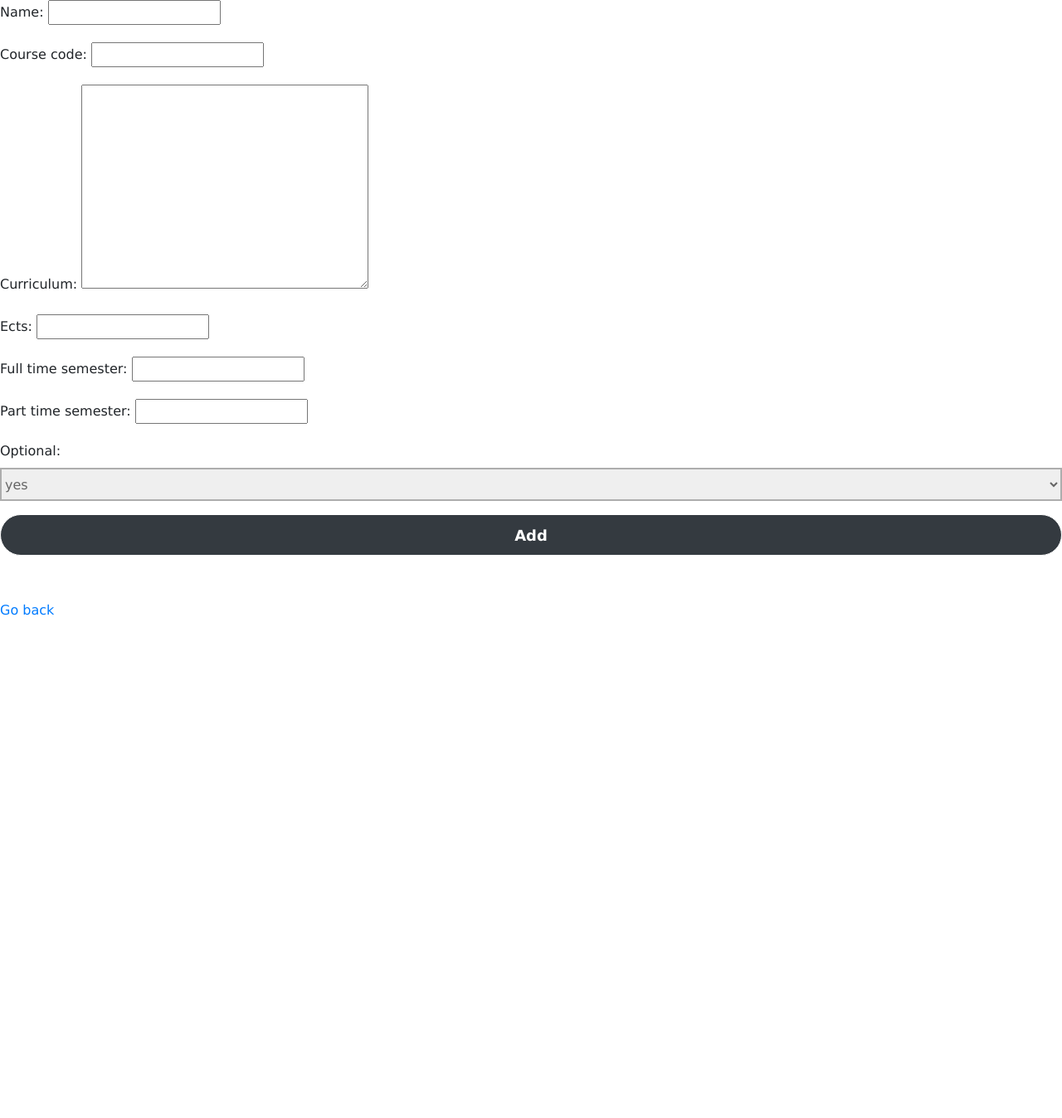
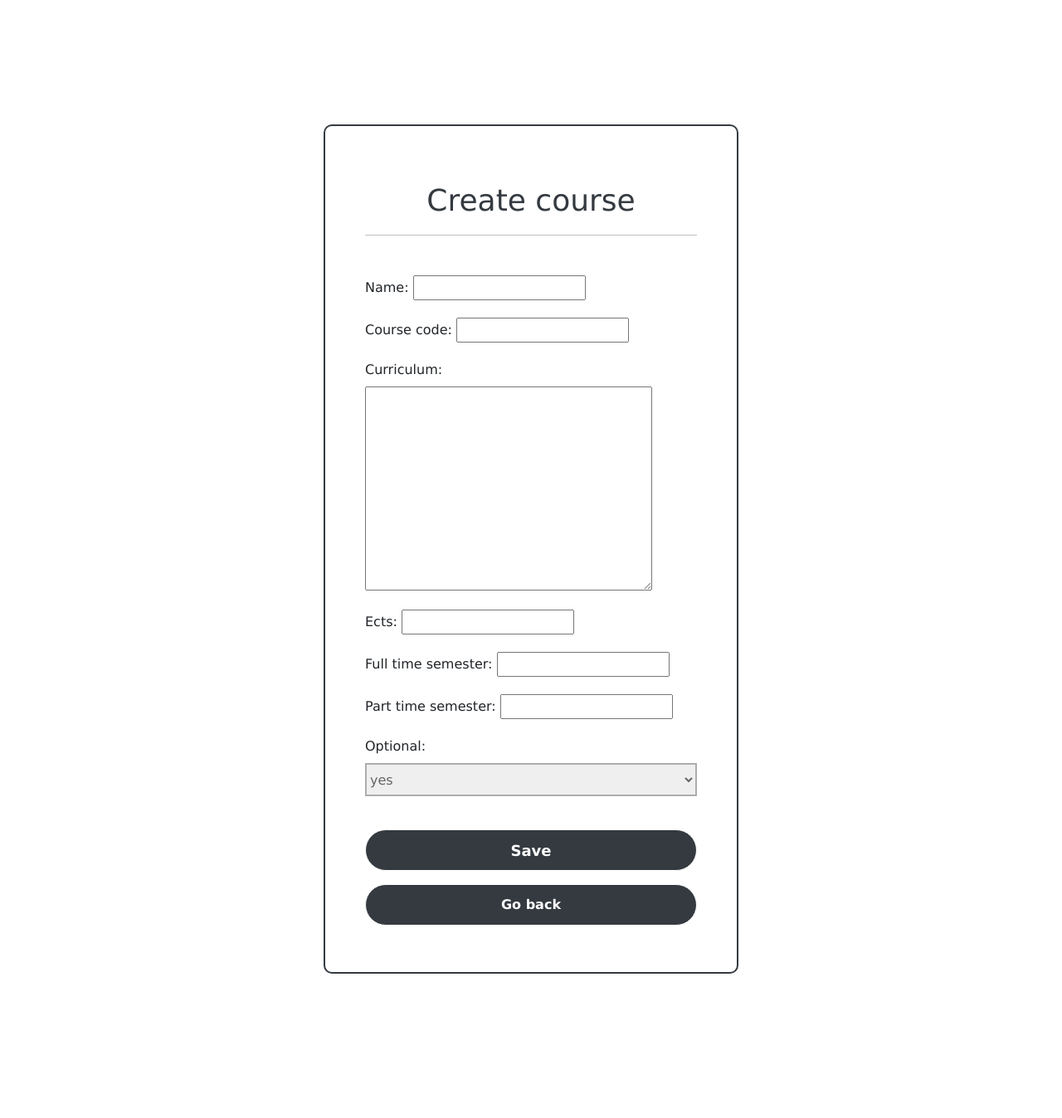
Before and after one commit to nk38104/Moodle, a Django app: page /create_course/ in a window 1280 px wide. Shown: the part 60-1408 px from the top of the page at 83% size. Before the commit the page ends 802 px from the top, so only its background shows below. Run offline with Django 3.2, Linux system fonts and the light colour scheme; the visitor is signed in with stand-in values (Sample User, id 1); some libraries are stand-ins or nearby versions.

Commit message:
styled edit and create subjects, other little things on pages also

```diff
--- a/src/courses/templates/create_course.html
+++ b/src/courses/templates/create_course.html
@@ -1,9 +1,14 @@
 {% extends 'base.html' %}
 {% block content %}
     {% include 'navbar.html' %}
-    <form method="POST"> {% csrf_token %}
-        {{ course_form.as_p }}
-        <input type="submit" value="Add"/>
+    <form class="container p-5" method="POST"> {% csrf_token %}
+        <div class="edit-title mb-5">
+            <h1>Create course</h1>
+        </div>
+        <div>
+            {{ course_form.as_p }}
+            <input class="mt-4 mb-3" type="submit" value="Save"/>
+            <button class="btn-edit mb-2"><a href="{%url 'courses' %}">Go back</a></button>
+        </div>
     </form> <br/>
-    <a href="{%url 'courses' %}">Go back</a>
 {% endblock %}
--- a/src/main/templates/login.html
+++ b/src/main/templates/login.html
@@ -24,7 +24,7 @@
                     </div>
                     <div class="text-center">
                         <button type="submit" class="btn btn-black text-center mt-4 mb-2 w-100" >Login</button> </br>
-                        <button class="btn btn-black w-100"><a href="{%url 'register' %}" style="color: white">Register</a></button>
+                        <button class="btn btn-black w-100"><a href="{%url 'register' %}">Register</a></button>
                     </div>
                 </form>
             </div>
--- a/src/main/templates/navbar.html
+++ b/src/main/templates/navbar.html
@@ -20,6 +20,8 @@
                     <a class="dropdown-item" href="{%url 'courses' %}">Courses</a>
                     {% if request.user.is_staff or request.user.is_admin %}
                         <a class="dropdown-item" href="{%url 'users' %}">Users</a>
+                    {% else %}
+                        <a class="dropdown-item" href="{%url 'student_enrollments' student_id=request.user.id %}">Enrollments</a>
                     {% endif %}
                     <div class="dropdown-divider" style="border-color:darkgrey;"></div>
                     <a class="dropdown-item" href="{%url 'logout' %}">Log out</a>
--- a/src/main/templates/register.html
+++ b/src/main/templates/register.html
@@ -25,5 +25,4 @@
       <input class="mt-5" type="submit" value="Save"/>
     </form>
   </div>
-  <a href="{% url 'login' %}">Go back</a>
 {% endblock %}
--- a/src/moodle/settings.py
+++ b/src/moodle/settings.py
@@ -132,6 +132,5 @@ AUTHENTICATION_BACKENDS = [
     'users.backends.CaseInsensitiveModelBackend',
 ]
 
-STATICFILES_DIRS = [
-    "D:\ProjDev\Python\Moodle\Moodle\src\static",
+STATICFILES_DIRS = [ "D:\ProjDev\Python\Moodle\Moodle\src\static",
 ]
--- a/src/static/css/styles.css
+++ b/src/static/css/styles.css
@@ -78,7 +78,9 @@ body {
 }
 
 .btn-black,
-.dropdown-item:hover  {
+.dropdown-item:hover,
+.btn-black a,
+.btn-edit a {
     background-color: #343a40 !important;
     color: #fff;
 }
@@ -131,7 +133,7 @@ body {
 
 .users-list {
     margin-left: 37%;
-    margin-bottom: 150px;
+    margin-bottom: 70px;
     text-align: center;
 }
 
@@ -147,7 +149,7 @@ body {
     border-radius: 10px;
 }
 
-.container h2 {
+.container h2, .edit-title h1 {
     text-align: center;
     padding: 20px 0px;
     font-size: 36px;
@@ -248,7 +250,7 @@ select {
     color: #666666;
 }
 
-input[type="submit"] {
+input[type="submit"], .btn-edit {
     width: 100%;
     height: 50px;
     margin-bottom: 30px;
@@ -265,3 +267,17 @@ input[type="submit"]:hover {
     border-color: #343a40;
     transition: .5s;
 }
+
+.about {
+    margin-left: 45%;
+}
+
+.about p {
+    font-weight: bold;
+}
+
+.edit-form {
+    width: 500px;
+    border: 1px solid black;
+    text-align: left;
+}
```
Also changed, not shown: src/courses/templates/edit_course.html (+9 -4 lines), src/users/templates/user_profile.html (+11 -8 lines), src/users/views.py (+8 -7 lines).
